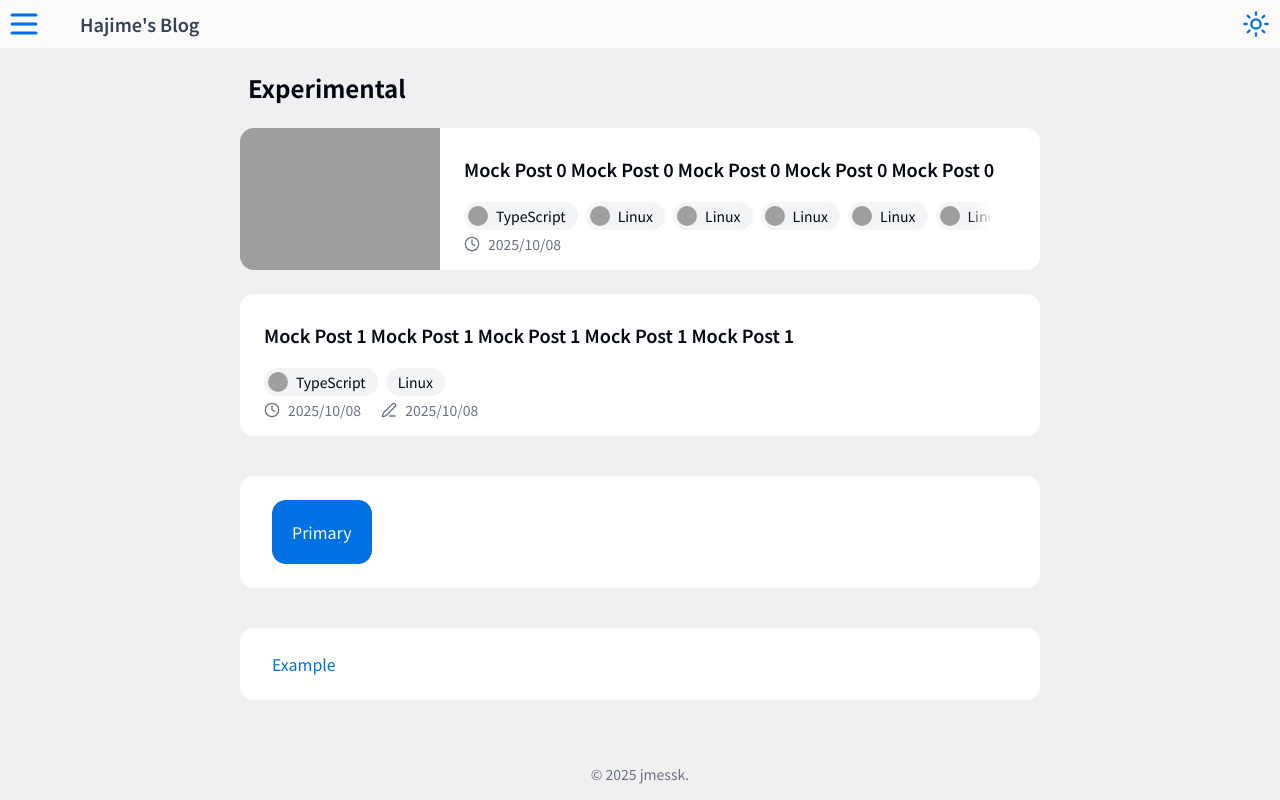
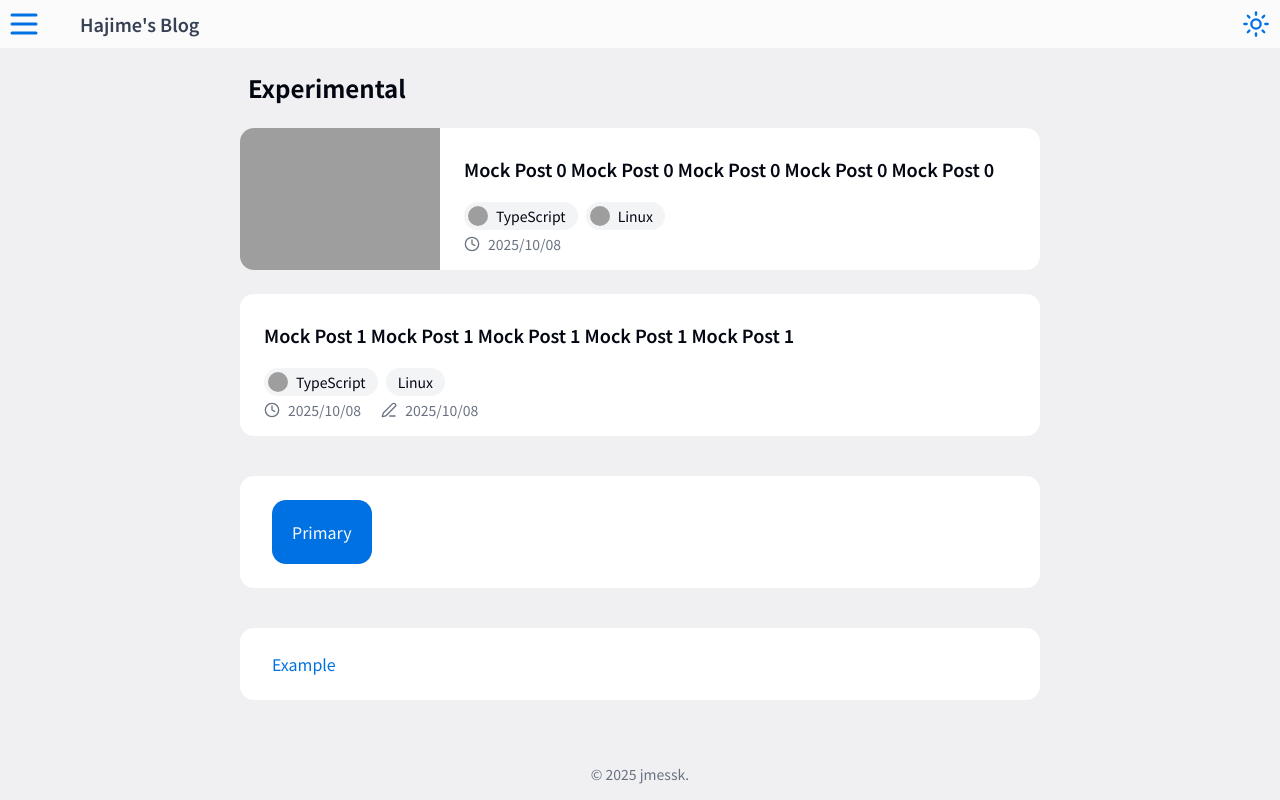
Before and after one commit to jmessk/blog, a Next.js app: page /experimental in a window 1280 px wide. Built offline with nearby package versions, Linux system fonts and the light colour scheme; grey boxes are pictures that could not be loaded.

Commit message:
Temporary use esm mermaid

```diff
--- a/src/assets/mock/posts.ts
+++ b/src/assets/mock/posts.ts
@@ -22,30 +22,6 @@ export const posts: PostMeta[] = [
         iconUri: "https://upload.wikimedia.org/wikipedia/commons/3/35/Tux.svg",
         category: "expexrimental"
       },
-      {
-        id: "linux",
-        name: "Linux",
-        iconUri: "https://upload.wikimedia.org/wikipedia/commons/3/35/Tux.svg",
-        category: "expexrimental"
-      },
-      {
-        id: "linux",
-        name: "Linux",
-        iconUri: "https://upload.wikimedia.org/wikipedia/commons/3/35/Tux.svg",
-        category: "expexrimental"
-      },
-      {
-        id: "linux",
-        name: "Linux",
-        iconUri: "https://upload.wikimedia.org/wikipedia/commons/3/35/Tux.svg",
-        category: "expexrimental"
-      },
-      {
-        id: "linux",
-        name: "Linux",
-        iconUri: "https://upload.wikimedia.org/wikipedia/commons/3/35/Tux.svg",
-        category: "expexrimental"
-      }
     ]
   },
   {
--- a/src/components/common/Markdown.tsx
+++ b/src/components/common/Markdown.tsx
@@ -1,9 +1,15 @@
 "use client";
 
 import { renderReact } from "@/utils/markdown/render";
+import Script from "next/script";
 
 
 export function MarkdownToHtml({ children }: { children: string }) {
   const components = renderReact(children);
-  return (<>{components}</>);
+  return (
+    <>
+      {components}
+      <Script src="https://cdn.jsdelivr.net/npm/mermaid@11.12.0/dist/mermaid.min.js" />
+    </>
+  );
 }
--- a/src/utils/markdown/render.tsx
+++ b/src/utils/markdown/render.tsx
@@ -5,15 +5,15 @@ import remarkParse from "remark-parse";
 import remarkGfm from "remark-gfm";
 import remarkRehype from "remark-rehype";
 import rehypeReact from "rehype-react";
-import rehypeMermaid from "rehype-mermaid";
+// import rehypeMermaid from "rehype-mermaid";
 
 import * as prod from "react/jsx-runtime";
 // import Image from "next/image";
 
 import { CodeBlock } from "@/components/post/CodeBlock";
 
-import mermaid from "mermaid";
-mermaid.initialize({ startOnLoad: true , theme: "dark"});
+// import mermaid from "mermaid";
+// mermaid.initialize({ startOnLoad: true , theme: "dark"});
 
 // function nextImage(props: React.ImgHTMLAttributes<HTMLImageElement>) {
 //   return (
@@ -47,6 +47,12 @@ function codeBlockPre(props: React.HTMLAttributes<HTMLPreElement>) {
   const lang = split?.[0] ?? "plaintext";
   const filename = split?.slice(1).join();
 
+  if (lang === "mermaid") {
+    return (
+      <pre className="mermaid">{first.props?.children ?? ""}</pre>
+    )
+  }
+
   return (
     <CodeBlock lang={lang} filename={filename}>
       {first.props?.children ?? ""}
@@ -65,7 +71,7 @@ const processor = unified()
   //     toc: "table-of-contents"
   //   }
   // })
-  .use(rehypeMermaid, { strategy: "pre-mermaid" })
+  // .use(rehypeMermaid, { strategy: "pre-mermaid" })
   .use(rehypeReact, {
     ...prod,
     components: {
```
